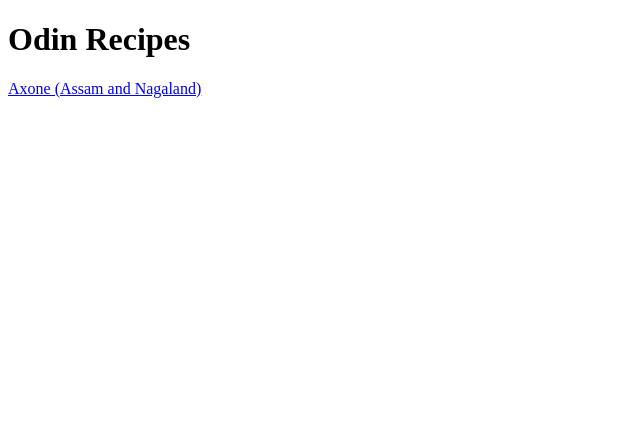
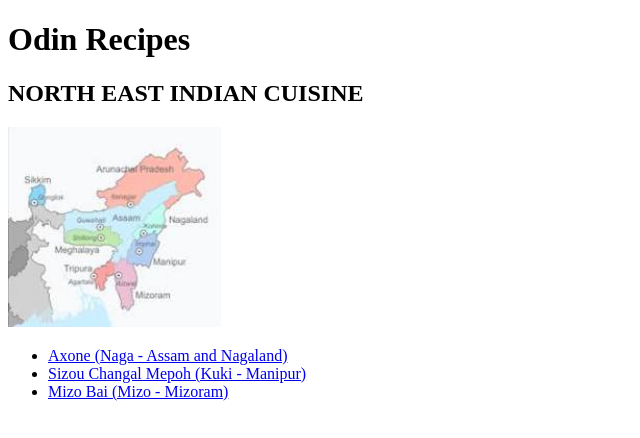
Before and after one commit to Momon90/odin-recipes, a plain HTML site: page index.html in a window 1280 px wide. Shown: the whole page, without its empty margins (0-640 px from the left). Drawn offline with Linux system fonts and the light colour scheme.

Commit message:
Added an image to homepage & links to the recipes

```diff
--- a/index.html
+++ b/index.html
@@ -7,6 +7,12 @@
 </head>
 <body>
     <h1>Odin Recipes</h1>
-    <a href="recipes/axone.html" target="_blank" rel="noopener noreferrer">Axone (Assam and Nagaland)</a>
+    <h2>NORTH EAST INDIAN CUISINE</h2>
+    <img src="images/ne-india-map.jpg" alt="A map of North East India" height="200" width="auto">
+    <ul>
+        <li><a href="recipes/axone.html" target="_blank" rel="noopener noreferrer">Axone (Naga - Assam and Nagaland)</a></li>
+        <li><a href="recipes/sizou-changal-mepoh.html" target="_blank" rel="noopener noreferrer">Sizou Changal Mepoh (Kuki - Manipur)</a></li>
+        <li><a href="recipes/mizo-bai.html" target="_blank" rel="noopener noreferrer">Mizo Bai (Mizo - Mizoram)</a></li>
+    </ul>
 </body>
 </html>
```
Also changed, not shown: images/ne-india-map.jpg (added).
